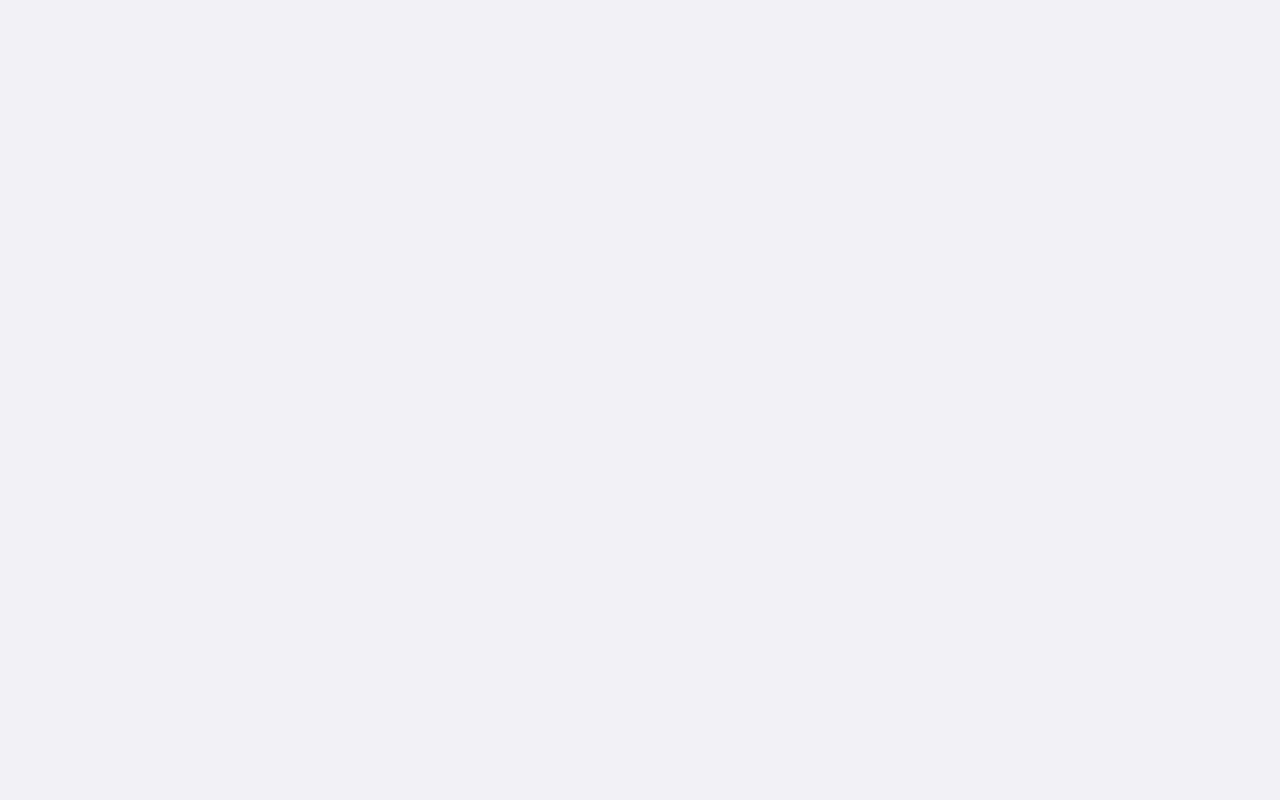
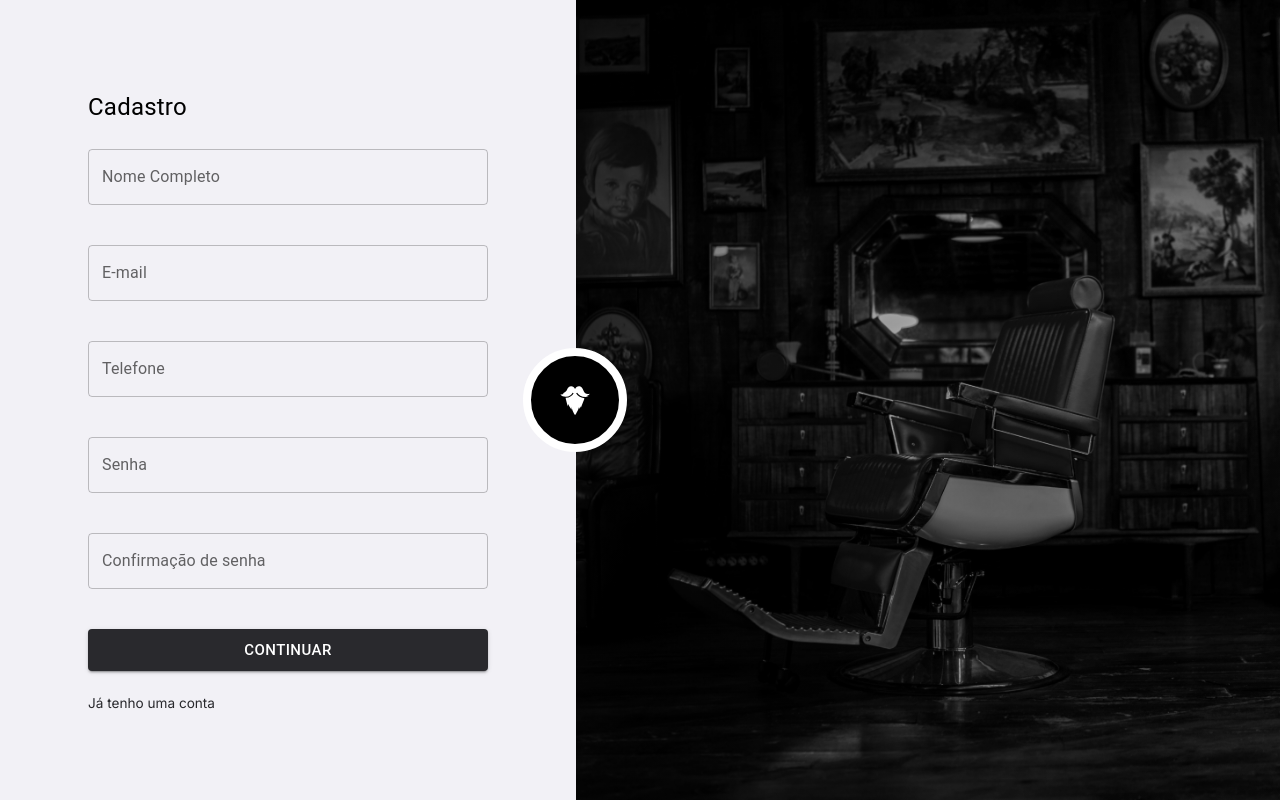
Before and after one commit to LucioHenrique512/blackbeard-ui-admin, a React (Create React App) app: page /onboarding/signin in a window 1280 px wide. Both pictures are taken after a click on the link "Não tenho uma conta". Built offline with nearby package versions, Linux system fonts and the light colour scheme.

Commit message:
Criando tela de cadastro de usuário.

```diff
--- a/src/modules/onboarding/pages/signin/components/signupForm.tsx
+++ b/src/modules/onboarding/pages/signin/components/signinForm.tsx
@@ -1,9 +1,11 @@
 import { Button, TextField, Typography } from "@material-ui/core";
 import { useFormik } from "formik";
+import { useCallback } from "react";
 import { useHistory } from "react-router";
 import styled from "styled-components";
 import * as yup from "yup";
 import { OnboardRoutes } from "../../../onboardRoutes";
+import { isStrongPassword } from "../../../utils/password";
 
 const validationSchema = yup.object().shape({
   email: yup
@@ -13,7 +15,13 @@ const validationSchema = yup.object().shape({
   password: yup
     .string()
     .required("Favor insira a senha")
-    .min(4, "A senha deve conter no minimo 4 characteres."),
+    .test(
+      "passwordForce",
+      "A senha deve conter pelo menos 8 caracteres, uma letra e um número.",
+      (value) => {
+        return isStrongPassword(value);
+      }
+    ),
 });
 
 export const SigninForm: React.FC = () => {
@@ -23,13 +31,18 @@ export const SigninForm: React.FC = () => {
         email: "",
         password: "",
       },
-      validateOnChange: false,
+      validateOnChange: true,
       validateOnBlur: true,
       validationSchema,
       onSubmit: (value) => {
+        //todo - send value as payload to authentication endpoint
         console.log(value);
       },
     });
+  const hasErrors = useCallback(
+    () => Object.keys(errors).length === 0,
+    [errors]
+  );
   const { push } = useHistory();
 
   return (
@@ -73,6 +86,7 @@ export const SigninForm: React.FC = () => {
           size="large"
           fullWidth
           color="primary"
+          disabled={!hasErrors()}
         >
           Entrar
         </Button>
@@ -102,7 +116,7 @@ export const LinksContainer = styled.div`
 `;
 
 export const Link = styled.a`
-  font-size: 0.75rem;
+  font-size: 0.85rem;
   color: ${({ theme }) => theme.primary};
   text-decoration: none;
   cursor: pointer;
--- a/src/modules/onboarding/pages/signin/index.tsx
+++ b/src/modules/onboarding/pages/signin/index.tsx
@@ -1,5 +1,5 @@
 import { Logo } from "../../../../components";
-import { SigninForm } from "./components/signupForm";
+import { SigninForm } from "./components/signinForm";
 import {
   Container,
   ContentContainer,
--- /dev/null
+++ b/src/modules/onboarding/pages/signup/components/signupForm.tsx
@@ -0,0 +1,186 @@
+import { Button, TextField, Typography } from "@material-ui/core";
+import { useFormik } from "formik";
+import { useCallback } from "react";
+import { useHistory } from "react-router";
+import styled from "styled-components";
+import * as yup from "yup";
+import { OnboardRoutes } from "../../../onboardRoutes";
+import { isStrongPassword } from "../../../utils/password";
+
+const validationSchema = yup.object().shape({
+  fullName: yup.string().required("Favor informe o seu nome."),
+  email: yup
+    .string()
+    .email("Favor insira um email válido")
+    .required("Favor informe o email da sua conta."),
+  phoneNumber: yup.string().min(11, "Favor informe um telefone válido."),
+  password: yup
+    .string()
+    .required("Favor insira a senha")
+    .test(
+      "passwordForce",
+      "A senha deve conter pelo menos 8 caracteres, uma letra e um número.",
+      (value) => {
+        return isStrongPassword(value);
+      }
+    ),
+  passwordConfirmation: yup
+    .string()
+    .required("Favor confirme a sua senha.")
+    .test("passwordMatch", "As senhas não coincidem.", (value, context) => {
+      const { password } = context.parent;
+      if (!!value && !!password) return password === value;
+      else return false;
+    }),
+});
+
+export const SignupForm: React.FC = () => {
+  const { values, errors, touched, handleChange, handleBlur, handleSubmit } =
+    useFormik({
+      initialValues: {
+        fullName: "",
+        email: "",
+        phoneNumber: "",
+        password: "",
+        passwordConfirmation: "",
+      },
+      validateOnChange: true,
+      validateOnBlur: true,
+      validationSchema,
+      onSubmit: (value) => {
+        //todo - send value as payload to authentication endpoint
+        console.log(value);
+      },
+    });
+  const hasErrors = useCallback(
+    () => Object.keys(errors).length === 0,
+    [errors]
+  );
+  const { push } = useHistory();
+
+  return (
+    <FormContainer>
+      <Typography style={{ marginBottom: "1.5rem", fontSize: "1.5rem" }}>
+        Cadastro
+      </Typography>
+      <Form onSubmit={handleSubmit}>
+        <TextField
+          value={values.fullName}
+          onChange={handleChange}
+          onBlur={handleBlur}
+          name="fullName"
+          label="Nome Completo"
+          type="fullName"
+          fullWidth
+          helperText={
+            errors.fullName && touched.fullName ? errors.fullName : " "
+          }
+          error={!!errors.fullName && touched.fullName}
+          variant="outlined"
+          style={{ marginBottom: "1rem" }}
+        />
+
+        <TextField
+          value={values.email}
+          onChange={handleChange}
+          onBlur={handleBlur}
+          name="email"
+          label="E-mail"
+          type="email"
+          fullWidth
+          helperText={errors.email && touched.email ? errors.email : " "}
+          error={!!errors.email && touched.email}
+          variant="outlined"
+          style={{ marginBottom: "1rem" }}
+        />
+
+        <TextField
+          value={values.phoneNumber}
+          onChange={handleChange}
+          onBlur={handleBlur}
+          name="phoneNumber"
+          label="Telefone"
+          type="text"
+          fullWidth
+          helperText={
+            errors.phoneNumber && touched.phoneNumber ? errors.phoneNumber : " "
+          }
+          error={!!errors.phoneNumber && touched.phoneNumber}
+          variant="outlined"
+          style={{ marginBottom: "1rem" }}
+        />
+
+        <TextField
+          value={values.password}
+          onChange={handleChange}
+          onBlur={handleBlur}
+          name="password"
+          label="Senha"
+          type="password"
+          fullWidth
+          helperText={
+            errors.password && touched.password ? errors.password : " "
+          }
+          error={!!errors.password && touched.password}
+          variant="outlined"
+          style={{ marginBottom: "1rem" }}
+        />
+
+        <TextField
+          value={values.passwordConfirmation}
+          onChange={handleChange}
+          onBlur={handleBlur}
+          name="passwordConfirmation"
+          label="Confirmação de senha"
+          type="password"
+          fullWidth
+          helperText={
+            errors.passwordConfirmation && touched.passwordConfirmation
+              ? errors.passwordConfirmation
+              : " "
+          }
+          error={!!errors.passwordConfirmation && touched.passwordConfirmation}
+          variant="outlined"
+          style={{ marginBottom: "1rem" }}
+        />
+
+        <Button
+          type="submit"
+          variant="contained"
+          size="large"
+          fullWidth
+          color="primary"
+          disabled={!hasErrors()}
+        >
+          Continuar
+        </Button>
+      </Form>
+      <LinksContainer>
+        <Link onClick={() => push(OnboardRoutes.SIGNIN)}>
+          Já tenho uma conta
+        </Link>
+      </LinksContainer>
+    </FormContainer>
+  );
+};
+
+export const FormContainer = styled.div`
+  padding: ${({ theme }) => theme.paddingMd};
+  width: 400px;
+`;
+
+export const Form = styled.form``;
+
+export const LinksContainer = styled.div`
+  display: flex;
+  flex-direction: row;
+  justify-content: space-between;
+  margin-top: 1.5rem;
+`;
+
+export const Link = styled.a`
+  font-size: 0.85rem;
+  color: ${({ theme }) => theme.primary};
+  text-decoration: none;
+  cursor: pointer;
+`;
--- a/src/modules/onboarding/pages/signup/index.tsx
+++ b/src/modules/onboarding/pages/signup/index.tsx
@@ -1,5 +1,25 @@
-import { Container } from "./styles";
+import {
+  Container,
+  ContentContainer,
+  FloatIconContainer,
+  PresentationContainer,
+} from "./styles";
+import { useTheme } from "styled-components";
+import { GiBeard } from "react-icons/gi";
+import { SignupForm } from "./components/signupForm";
 
 export const Signup: React.FC = () => {
-  return <Container></Container>;
+  const { secondary } = useTheme();
+  return (
+    <Container>
+      <ContentContainer>
+        <SignupForm/>
+      </ContentContainer>
+      <PresentationContainer>
+        <FloatIconContainer>
+          <GiBeard color={secondary} size={"2.0rem"} />
+        </FloatIconContainer>
+      </PresentationContainer>
+    </Container>
+  );
 };
--- a/src/modules/onboarding/pages/signup/styles.ts
+++ b/src/modules/onboarding/pages/signup/styles.ts
@@ -1,6 +1,74 @@
 import styled from "styled-components";
+import barbershopChair from "../../assets/barbershop_chair.png";
+
+export const ContentContainer = styled.div`
+  background: ${({ theme }) => theme.background};
+  flex: 0.45;
+  display: flex;
+  align-items: center;
+  justify-content: center;
+`;
+
+export const PresentationContainer = styled.div`
+  background: ${({ theme }) => theme.black};
+  background-image: url(${barbershopChair});
+  background-position: -200px;
+  background-repeat: no-repeat;
+  background-size: cover;
+  flex: 0.55;
+  display: flex;
+  position: relative;
+  align-items: center;
+  ::after {
+    background: linear-gradient(to right, #00000090, #00000010);
+    display: block;
+    content: "";
+    left: 0;
+    top: 0;
+    height: 100%;
+    width: 100%;
+  }
+`;
+
+const FloatIconContainerSize = 5.5;
+
+export const FloatIconContainer = styled.div`
+  background: ${({ theme }) => theme.black};
+  height: ${FloatIconContainerSize}rem;
+  width: ${FloatIconContainerSize}rem;
+  border-radius: ${FloatIconContainerSize / 1}rem;
+  justify-content: center;
+  align-items: center;
+  display: flex;
+  border: solid 0.5rem ${({ theme }) => theme.secondary};
+  position: absolute;
+  left: ${-FloatIconContainerSize / 1.65}rem;
+`;
 
 export const Container = styled.div`
   width: 100vw;
   height: 100vh;
+  display: flex;
+  flex-direction: row;
+  background: ${({ theme }) => theme.background};
+
+  @media (max-width: 1150px) {
+    ${ContentContainer} {
+      flex: 0.6;
+    }
+    ${PresentationContainer} {
+      flex: 0.4;
+    }
+  }
+
+  @media (max-width: 900px) {
+    ${ContentContainer} {
+      padding-top: 2rem;
+      width: 100vw;
+      flex: 1;
+    }
+    ${PresentationContainer} {
+      display: none;
+    }
+  }
 `;
--- /dev/null
+++ b/src/modules/onboarding/utils/password.ts
@@ -0,0 +1,4 @@
+export const isStrongPassword = (value: string | undefined) => {
+  const regExp = new RegExp(/^(?=.*[A-Za-z])(?=.*\d)[A-Za-z\d]{8,}$/);
+  return !!value ? regExp.test(value) : false;
+};
```
Also changed, not shown: src/modules/onboarding/assets/barbershop_chair.png (added).
